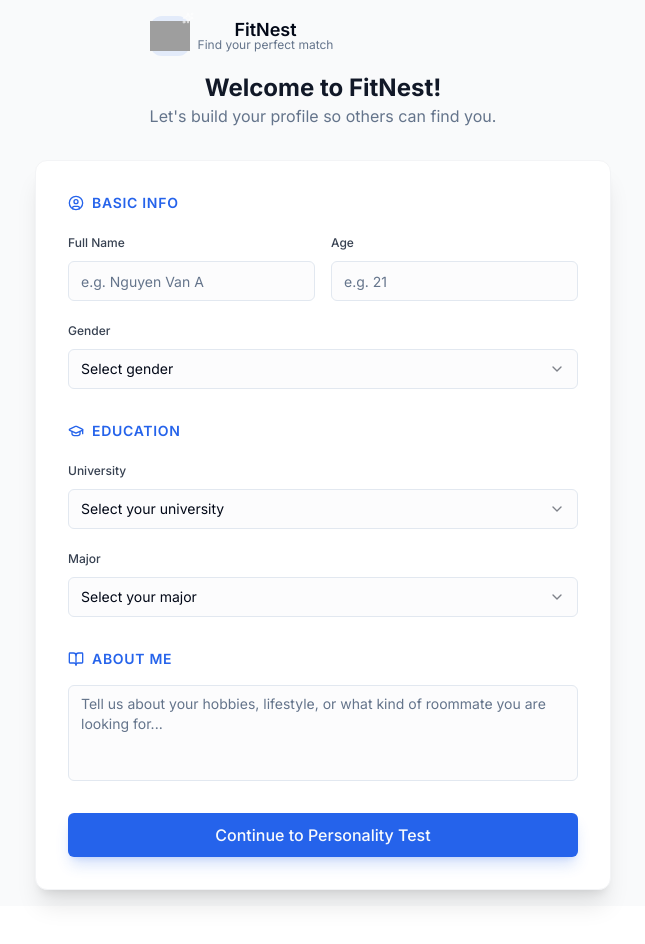
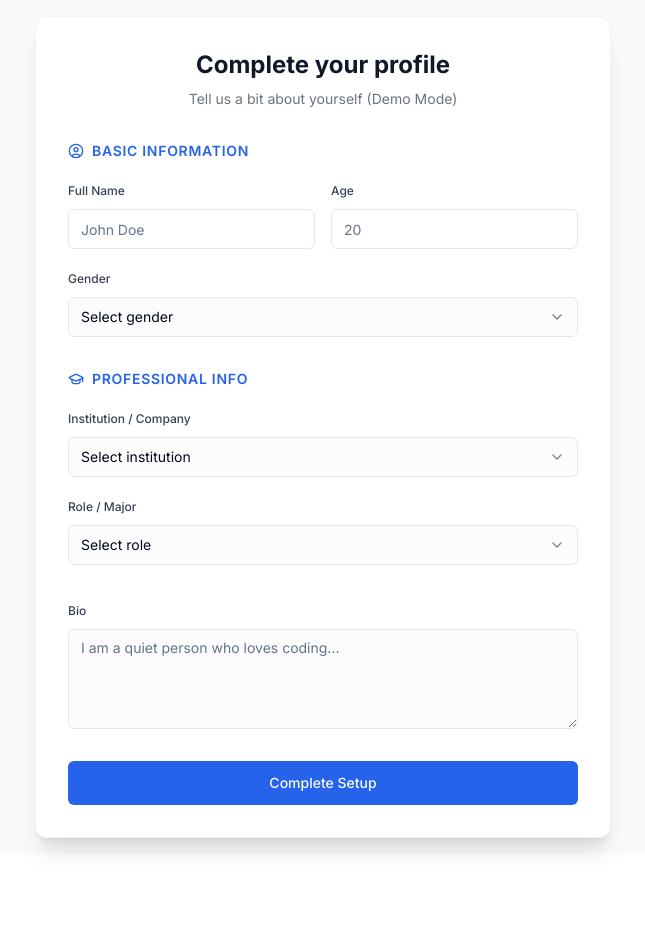
Before and after one commit to UniverseScripts/nextjs-marketplace-free, a Next.js app: page /onboarding/profile in a window 1280 px wide. Shown: the top 944 px of the page, without its empty margins (317-962 px from the left). Built offline with nearby package versions, Linux system fonts and the light colour scheme; grey boxes are pictures that could not be loaded.

Commit message:
Mockup fixed v2

```diff
--- a/src/app/login/page.tsx
+++ b/src/app/login/page.tsx
@@ -18,7 +18,7 @@ export default function LoginPage() {
 
     setTimeout(() => {
       setLoading(false);
-      router.push('/explore');
+      router.push('/onboarding/profile');
     }, 1500);
   };
 
--- a/src/app/onboarding/profile/page.tsx
+++ b/src/app/onboarding/profile/page.tsx
@@ -2,11 +2,11 @@
 
 import { useState } from 'react';
 import { useRouter } from 'next/navigation';
+// REMOVED: import { submitProfile } from '@/services/onBoardingService';
 import { Button } from '@/components/ui/button';
 import { Input } from '@/components/ui/input';
 import { Textarea } from '@/components/ui/textarea';
 import { Card } from '@/components/ui/card';
-import { Logo } from '@/components/Logo';
 import {
   Select,
   SelectContent,
@@ -14,9 +14,8 @@ import {
   SelectTrigger,
   SelectValue,
 } from "@/components/ui/select";
-import { UserCircle, GraduationCap, BookOpen } from 'lucide-react';
+import { GraduationCap, UserCircle } from 'lucide-react';
 import { ONBOARDING_CONFIG } from '@/config/constants';
-
 
 export default function ProfileSetup() {
   const router = useRouter();
@@ -32,70 +31,48 @@ export default function ProfileSetup() {
 
   const handleSubmit = async (e: React.FormEvent) => {
     e.preventDefault();
+    setLoading(true);
 
-    // Validation
-    if (!formData.university || !formData.major || !formData.gender) {
-      alert("Please fill in all required fields.");
-      return;
-    }
-
-    setLoading(true);
-    try {
-      await submitProfile({
-        ...formData,
-        age: parseInt(formData.age)
-      });
-      router.push('/test');
-    } catch (error) {
-      console.error(error);
-      alert("Failed to save profile. Please try again.");
-    } finally {
-      setLoading(false);
-    }
+    setTimeout(() => {
+        setLoading(false);
+        router.push('/explore');
+    }, 1500);
   };
 
-  // Helper to update state
   const setField = (field: string, value: string) => {
     setFormData(prev => ({ ...prev, [field]: value }));
   };
 
   return (
     <div className="min-h-screen bg-gray-50 flex flex-col items-center justify-center p-4">
-      <div className="mb-8 text-center animate-in fade-in slide-in-from-bottom-4 duration-500">
-        <Logo size="lg" />
-        <h1 className="text-2xl font-bold mt-4 text-gray-900">Welcome to FitNest!</h1>
-        <p className="text-muted-foreground">Let's build your profile so others can find you.</p>
-      </div>
+      <Card className="max-w-xl w-full p-8 shadow-xl border-gray-100">
+        <div className="mb-8 text-center">
+          <h1 className="text-2xl font-bold text-gray-900">Complete your profile</h1>
+          <p className="text-sm text-gray-500 mt-2">Tell us a bit about yourself (Demo Mode)</p>
+        </div>
 
-      <Card className="max-w-xl w-full p-8 shadow-xl border-gray-100 animate-in zoom-in-95 duration-500">
         <form onSubmit={handleSubmit} className="space-y-8">
-
-          {/* Section 1: Personal Info */}
+          {/* Section 1: Basic Info */}
           <div className="space-y-4">
             <h3 className="text-sm font-semibold text-primary flex items-center gap-2 uppercase tracking-wider">
-              <UserCircle className="w-4 h-4" /> Basic Info
+              <UserCircle className="w-4 h-4" /> Basic Information
             </h3>
             <div className="grid grid-cols-2 gap-4">
               <div className="space-y-2">
                 <label className="text-xs font-medium text-gray-700">Full Name</label>
                 <Input
                   required
-                  placeholder="e.g. Nguyen Van A"
-                  value={formData.full_name}
-                  onChange={e => setField('full_name', e.target.value)}
-                  className="bg-gray-50/50"
+                  placeholder="John Doe"
+                  onChange={(e) => setField('full_name', e.target.value)}
                 />
               </div>
               <div className="space-y-2">
                 <label className="text-xs font-medium text-gray-700">Age</label>
                 <Input
+                  type="number"
                   required
-                  type="number"
-                  min="16" max="99"
-                  placeholder="e.g. 21"
-                  value={formData.age}
-                  onChange={e => setField('age', e.target.value)}
-                  className="bg-gray-50/50"
+                  placeholder="20"
+                  onChange={(e) => setField('age', e.target.value)}
                 />
               </div>
             </div>
@@ -107,10 +84,9 @@ export default function ProfileSetup() {
                   <SelectValue placeholder="Select gender" />
                 </SelectTrigger>
                 <SelectContent>
-                  <SelectItem value="Male">Male</SelectItem>
-                  <SelectItem value="Female">Female</SelectItem>
-                  <SelectItem value="Non-binary">Non-binary</SelectItem>
-                  <SelectItem value="Prefer not to say">Prefer not to say</SelectItem>
+                  <SelectItem value="male">Male</SelectItem>
+                  <SelectItem value="female">Female</SelectItem>
+                  <SelectItem value="other">Other</SelectItem>
                 </SelectContent>
               </Select>
             </div>
@@ -119,17 +95,16 @@ export default function ProfileSetup() {
           {/* Section 2: Academic Info */}
           <div className="space-y-4">
             <h3 className="text-sm font-semibold text-primary flex items-center gap-2 uppercase tracking-wider">
-              <GraduationCap className="w-4 h-4" /> Education
+              <GraduationCap className="w-4 h-4" /> Professional Info
             </h3>
             <div className="space-y-4">
               <div className="space-y-2">
-                <label className="text-xs font-medium text-gray-700">University</label>
+                <label className="text-xs font-medium text-gray-700">Institution / Company</label>
                 <Select onValueChange={(val) => setField('university', val)} required>
                   <SelectTrigger className="bg-gray-50/50">
-                    <SelectValue placeholder="Select your university" />
+                    <SelectValue placeholder="Select institution" />
                   </SelectTrigger>
                   <SelectContent className="max-h-[200px]">
-                    {/* DYNAMIC MAPPING HERE, CHANGE THE CONSTANTS TO YOUR FAVOR*/}
                     {ONBOARDING_CONFIG.universities.map(uni => (
                       <SelectItem key={uni} value={uni}>{uni}</SelectItem>
                     ))}
@@ -138,13 +113,12 @@ export default function ProfileSetup() {
               </div>
 
               <div className="space-y-2">
-                <label className="text-xs font-medium text-gray-700">Major</label>
+                <label className="text-xs font-medium text-gray-700">Role / Major</label>
                 <Select onValueChange={(val) => setField('major', val)} required>
                   <SelectTrigger className="bg-gray-50/50">
-                    <SelectValue placeholder="Select your major" />
+                    <SelectValue placeholder="Select role" />
                   </SelectTrigger>
                   <SelectContent className="max-h-[200px]">
-                    {/* DYNAMIC MAPPING HERE, CHANGE THE CONSTANTS TO YOUR FAVOR*/}
                     {ONBOARDING_CONFIG.majors.map(major => (
                       <SelectItem key={major} value={major}>{major}</SelectItem>
                     ))}
@@ -155,22 +129,18 @@ export default function ProfileSetup() {
           </div>
 
           {/* Section 3: Bio */}
-          <div className="space-y-4">
-            <h3 className="text-sm font-semibold text-primary flex items-center gap-2 uppercase tracking-wider">
-              <BookOpen className="w-4 h-4" /> About Me
-            </h3>
+          <div className="space-y-2">
+            <label className="text-xs font-medium text-gray-700">Bio</label>
             <Textarea
-              placeholder="Tell us about your hobbies, lifestyle, or what kind of roommate you are looking for..."
-              className="h-24 resize-none bg-gray-50/50"
-              value={formData.bio}
-              onChange={e => setField('bio', e.target.value)}
+              placeholder="I am a quiet person who loves coding..."
+              className="bg-gray-50/50 min-h-[100px]"
+              onChange={(e) => setField('bio', e.target.value)}
             />
           </div>
 
-          <Button type="submit" className="w-full h-11 text-base font-medium shadow-lg shadow-primary/20" disabled={loading}>
-            {loading ? 'Saving Profile...' : 'Continue to Personality Test'}
+          <Button type="submit" className="w-full h-11" disabled={loading}>
+            {loading ? 'Saving Demo Profile...' : 'Complete Setup'}
           </Button>
-
         </form>
       </Card>
     </div>
```
Also changed, not shown: 1 other file (tests, documents, lock files or other folders).
